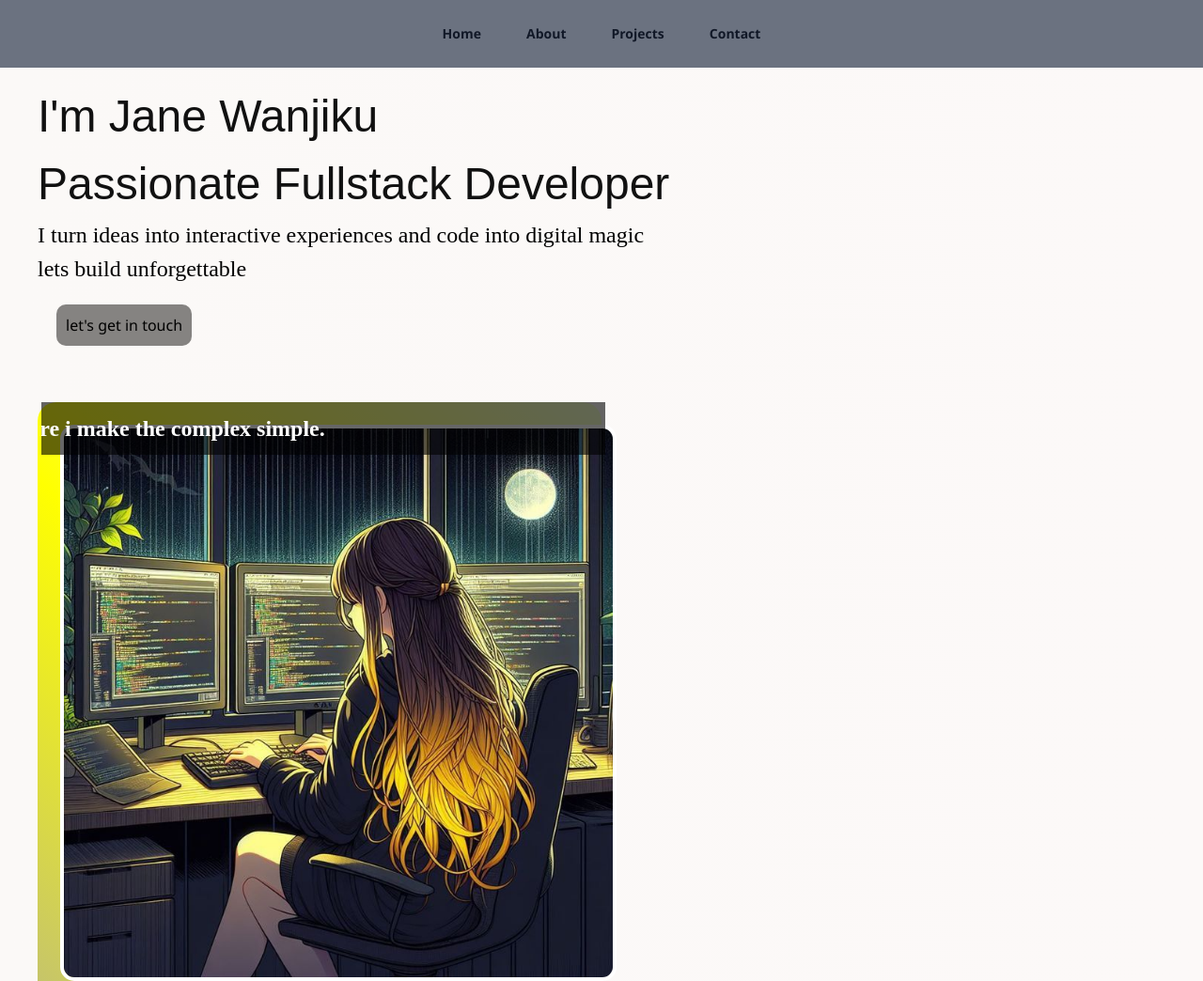
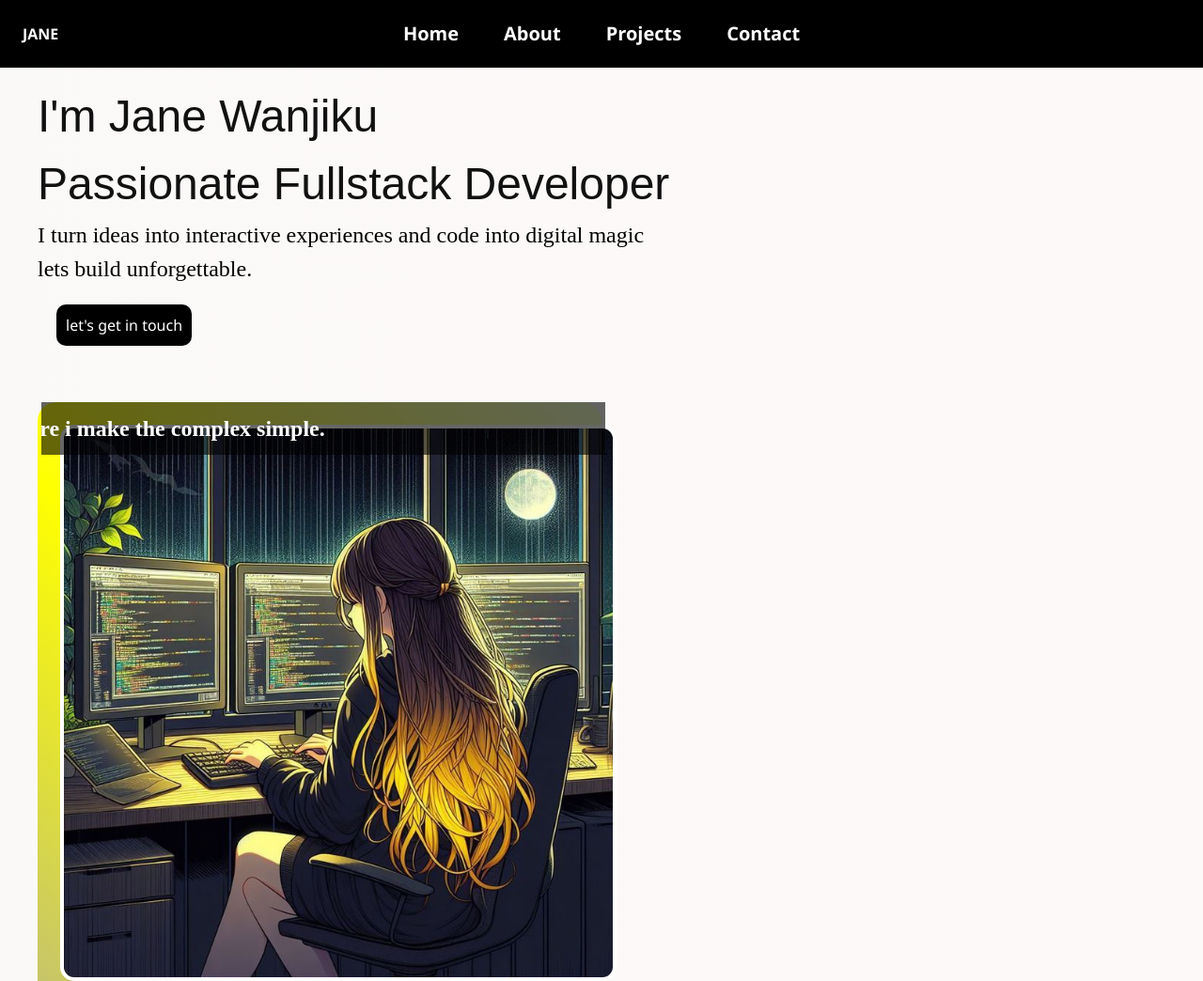
Before and after one commit to JANE-dot978/MY-PERSONAL-PORTFOLIO, a website: page index.html in a window 1280 px wide. Shown: the top 1044 px of the page at 94% size. Drawn offline with nearby package versions, Linux system fonts and the light colour scheme.

Commit message:
still modyfying and continuing to do my portfolio

```diff
--- a/index.css
+++ b/index.css
@@ -74,12 +74,13 @@ p{
 }
 .button{
   margin: 20px;
-  background-color: rgb(133, 131, 129);
+  background-color: black;
+  color: white;
   padding: 10px;
   border-radius: 10px;
 }
 .button:hover{
-  background-color: azure;
+  background-color:grey;
 
 }
 
--- a/index.html
+++ b/index.html
@@ -11,13 +11,14 @@
 </head>
 <body>
     <div>
-         <header class="absolute inset-x-0 top-0 z-50 justify-items-center font-bold font-size: var(--text-5xl); bg-gray-500 space-x-0" >
+         <header class="absolute inset-x-0 top-0 z-50 justify-items-center font-bold font-size: var(--text-5xl); bg-black space-x-0" >
             <nav class="flex items-center justify-between p-6 lg:px-8" aria-label="Global">
                 <div class="hidden lg:flex lg:gap-x-12">
-                    <a href="" class="text-sm/6 font-semibold text-gray-900">Home</a>
-                    <a href="" class="text-sm/6 font-semibold text-gray-900">About</a>
-                    <a href="" class="text-sm/6 font-semibold text-gray-900">Projects</a>
-                    <a href="" class="text-sm/6 font-semibold text-gray-900">Contact</a>
+                  <div class="absolute left-6 text-white">JANE</div>
+                    <a href="" class="text-xl/6 font-semibold text-gray-3000 text-white hover:text-blue-600" >Home</a>
+                    <a href="" class="text-xl/6 font-semibold text-gray-3000  text-white hover:text-blue-600">About</a>
+                    <a href="" class="text-xl/6 font-semibold text-gray-3000  text-white hover:text-blue-600">Projects</a>
+                    <a href="" class="text-xl/6 font-semibold text-gray-3000  text-white hover:text-blue-600">Contact</a>
                   </div>
     </header>
     </div>
@@ -28,7 +29,7 @@
     <div class="text-content">
       <h1>I'm Jane Wanjiku</h1>
       <h2>Passionate Fullstack Developer</h2>
-      <p>I turn ideas into interactive experiences and code into digital magic<br>lets build unforgettable</p>
+      <p>I turn ideas into interactive experiences and code into digital magic<br>lets build unforgettable.</p>
       <button class="button">let's get in touch</button>
     </div>
 
@@ -42,7 +43,7 @@
 </section>
 
 
-<section class="backdrop-blur-lg bg-white/20 border border-white/30 shadow-2xl rounded-3xl w-full max-w-6xl p-16 text-black items-center mt-16 mx-auto flex flex-col">
+<section class="backdrop-blur-lg bg-white/20 border border-white/30 shadow-1xl rounded-3xl w-full max-w-6xl p-16 text-black items-center mt-16 mx-auto flex flex-col">
         <h1 class="aboutme">About Me </h1><br>
 
       <h2 class="text-4xl font-semibold mb-6 tracking-wide text-center">
@@ -184,15 +185,11 @@
         </div>
       </div>
 
-      <!-- Add more cards below -->
+
 
     </div>
   </section>
 
-
-
-
-<!-- Contact Section -->
 <section id="contact" class="contact-section">
   <div class="container">
     <h2>Let's Connect</h2>
```
